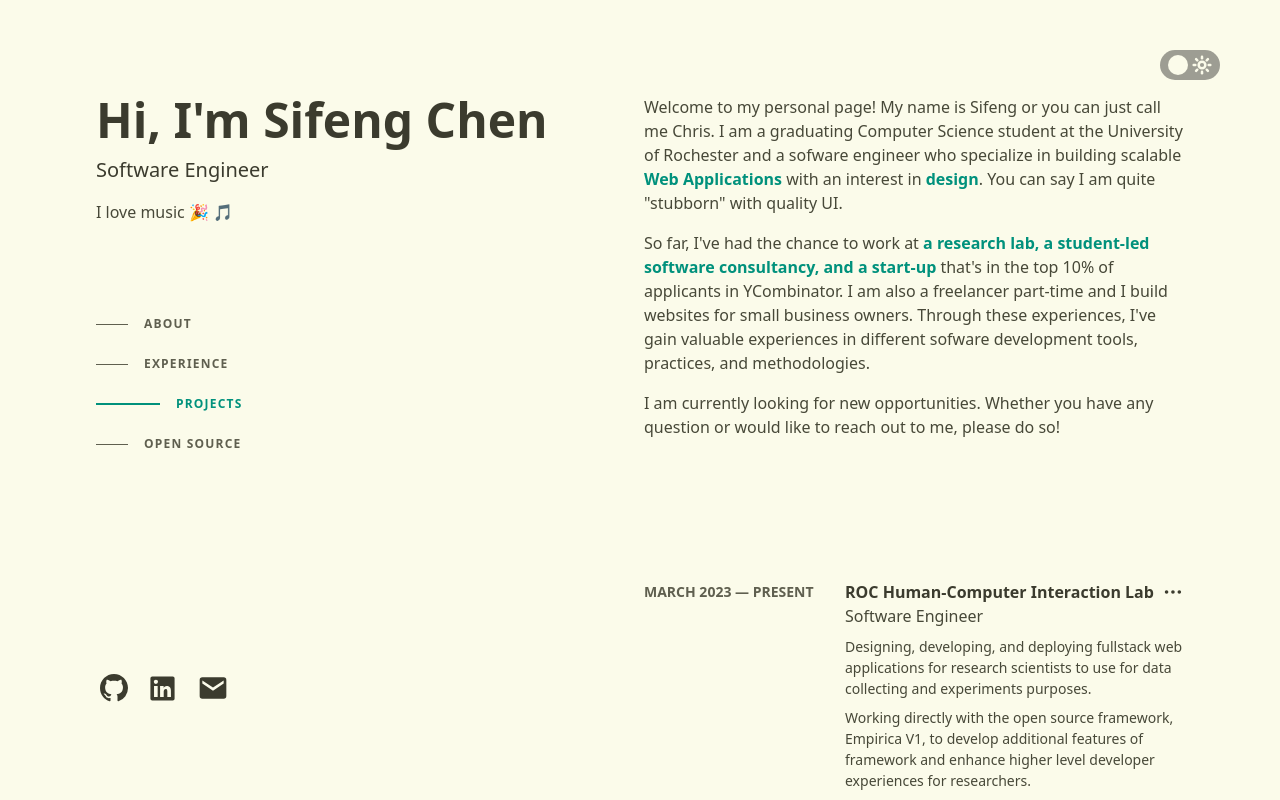
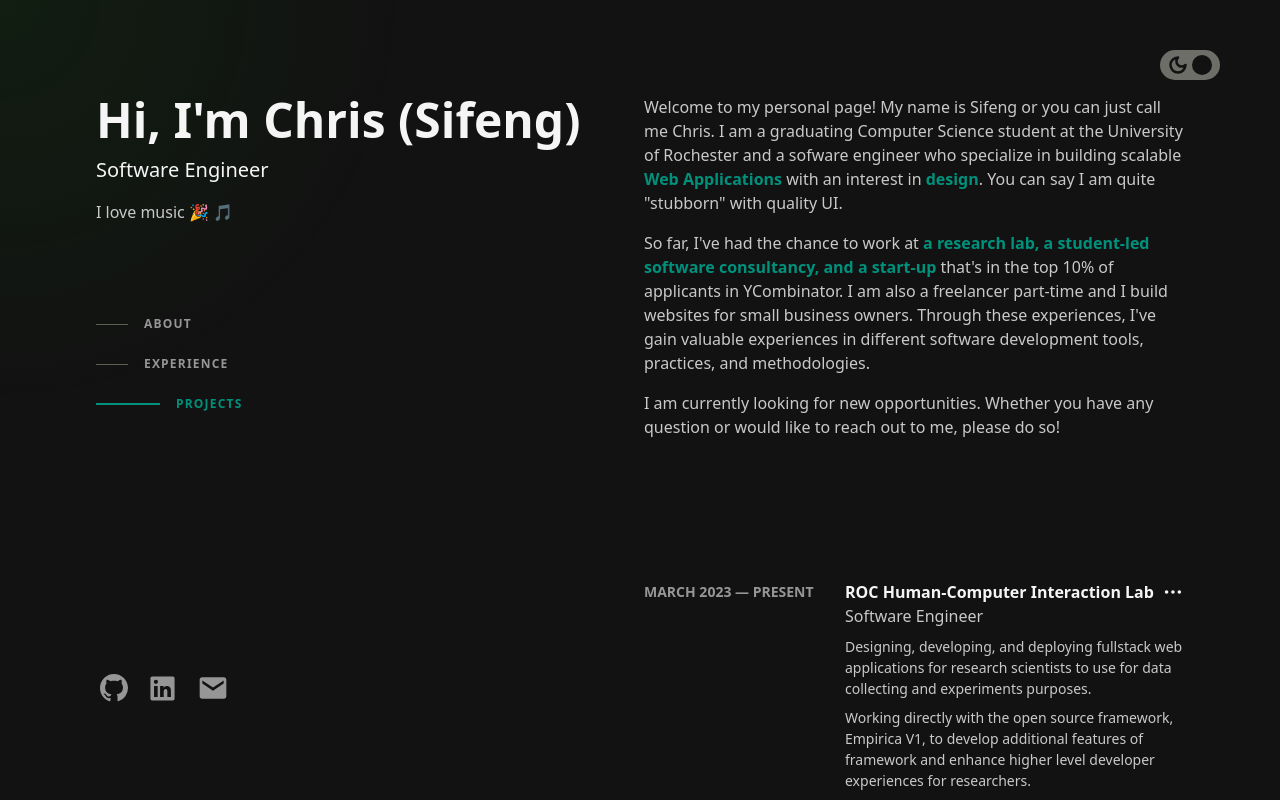
Before and after one commit to schen133/schen133.github.io, a Next.js app: page / in a window 1280 px wide. Shown: the top 800 px of the page. Built offline with nearby package versions, Linux system fonts and the light colour scheme.

Commit message:
feat: cursor effects and text change

```diff
--- a/src/components/forRightSide/about.js
+++ b/src/components/forRightSide/about.js
@@ -57,7 +57,7 @@ const About = () => {
             that's in the top 10% of applicants in YCombinator. I am also a
             freelancer part-time and I build websites for small business owners.
             Through these experiences, I've gain valuable experiences in
-            different sofware development tools, practices, and methodologies.
+            different software development tools, practices, and methodologies.
           </p>
         </TextReveal2>
         <TextReveal4>
--- a/src/components/forRightSide/experience.js
+++ b/src/components/forRightSide/experience.js
@@ -48,7 +48,7 @@ const Experience = () => {
     },
     {
       company: "ReviCID",
-      role: "Software Developer",
+      role: "Software Engineer",
       bulletPoints: [
         // "Spearheaded frontend development for the company’s website and primary software during the early stages.",
         // "Implemented various API services such as AWS S3, CloudFront, Auth0, and Stripe to enhance user experience.",
@@ -114,7 +114,7 @@ const Experience = () => {
         {" "}
         <a
           className="group flex flex-row font-medium text-darktext dark:text-ddarktext "
-          href="/SifengChen_Resume__1_08_24_.pdf"
+          href="/sifengchen_resume.pdf"
           target="_blank"
         >
           <h1 className="group-hover:text-accent transition duration-200 group-hover:translate-x-[-5px]">
--- a/src/components/leftside.js
+++ b/src/components/leftside.js
@@ -32,7 +32,7 @@ const Header = () => {
     >
       <div id="textContainer">
         <h1 className="text-4xl sm:text-5xl font-bold text-darktext dark:text-ddarktext ">
-          <span className=""> Hi,</span> I'm Sifeng Chen
+          <span className=""> Hi,</span> I'm Chris (Sifeng)
         </h1>
 
         <h2 className="mt-3 text-lg sm:text-xl font-medium text-darktext dark:text-ddarktext">
--- a/src/components/navbar.js
+++ b/src/components/navbar.js
@@ -81,7 +81,7 @@ const NavBar = () => {
             </span>
           </a>
         </li>{" "}
-        <li>
+        {/* <li>
           <a className="group flex items-center py-3">
             <span className="nav-indicator mr-4 h-px w-8 bg-lighttext transition-all group-hover:w-16 group-hover:bg-accent group-focus-visible:w-16 group-focus-visible:bg-slate-200 motion-reduce:transition-none">
               {" "}
@@ -91,7 +91,7 @@ const NavBar = () => {
               Open source
             </span>
           </a>
-        </li>{" "}
+        </li>{" "} */}
       </ul>
     </nav>
   );
--- a/src/pages/index.js
+++ b/src/pages/index.js
@@ -3,31 +3,56 @@ import Content from "@/components/rightside";
 import Head from "next/head";
 import Image from "next/image";
 import classNames from "classnames";
-import { motion } from "framer-motion";
+import { calcLength, motion } from "framer-motion";
 import { useState } from "react";
 // import Projects from "@/components/Projects";
 
 // const inter = Inter({ subsets: ["latin"] });
 
 export default function Home() {
-  const [on, setOn] = useState(false);
+  const [on, setOn] = useState(true);
 
   const spring = {
     type: "spring",
     stiffness: 700,
     damping: 20,
-  }
+  };
+
+  const [mousePosition, setMousePosition] = useState({ x: 0, y: 0 });
+  const handleMouseMove = (e) => {
+    const { clientX, clientY } = e;
+    setMousePosition({ x: clientX, y: clientY });
+  };
+
   return (
-    <div className={classNames("min-h-screen transition", on ? "dark" : "")}>
+    <div
+      className={classNames("min-h-screen transition", on ? "dark" : "")}
+      onMouseMove={(e) => handleMouseMove(e)}
+    >
       <Head>
         <title> Sifeng Chen</title>
         <link rel="icon" href="/letter-s-light.ico" />
+        <meta
+          name="description"
+          content="Sifeng Chen's personal website"
+        ></meta>
+        <meta
+          name="keywords"
+          content="Sifeng Chen, Chris Chen, Chris Sifeng Chen, University of Rochester, Software Engineer"
+        ></meta>
+        <meta name="author" content="Sifeng Chen"></meta>
       </Head>
       <main
         id="screen"
         className="bg-bg dark:bg-dbg relative flex font-sans h-full w-full justify-center px-6 py-12 md:px-12 md:py-20 lg:px-24 lg:py-0 transition"
       >
-        {" "}
+        <div
+          className={on ? "fixed inset-0 z-0" : "hidden"}
+          style={{
+            // background: `radial-gradient(500px at ${mousePosition.x}px ${mousePosition.y}px, rgba(29, 78, 216, 0.15), transparent 80%)`,
+            background: `radial-gradient(500px at ${mousePosition.x}px ${mousePosition.y}px, rgb(18, 100, 18, 0.15), transparent 80%)`,
+          }}
+        ></div>{" "}
         <div
           id="themeToggleButton"
           className={classNames(
```
Also changed, not shown: 2 other files (tests, documents, lock files or other folders).
